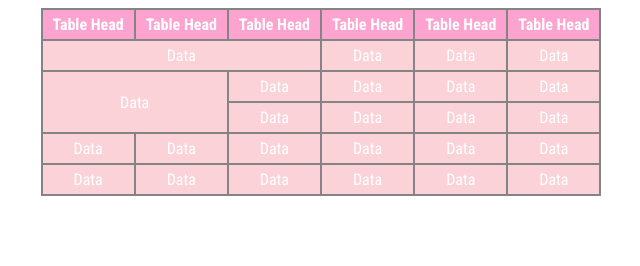
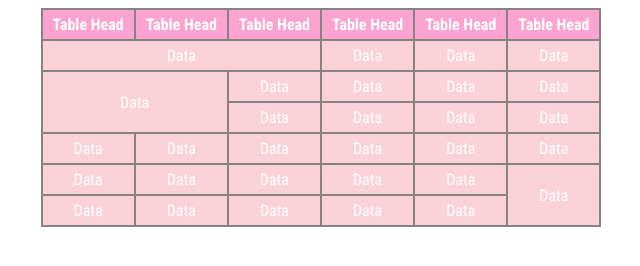
Before and after one commit to ra-isat/table, a plain HTML site: page index.html in a window 1280 px wide. Shown: the whole page, without its empty margins (319-959 px from the left). Drawn offline with Linux system fonts and the light colour scheme.

Commit message:
Добавила новую строку

```diff
--- a/index.html
+++ b/index.html
@@ -52,6 +52,14 @@
             <td>Data</td>
             <td rowspan="2">Data</td>
         </tr>
+        <tr>
+            <td>Data</td>
+            <td>Data</td>
+            <td>Data</td>
+            <td>Data</td>
+
+            <td rowspan="2">Data</td>
+        </tr>
 
     </table>
 </body>
```
